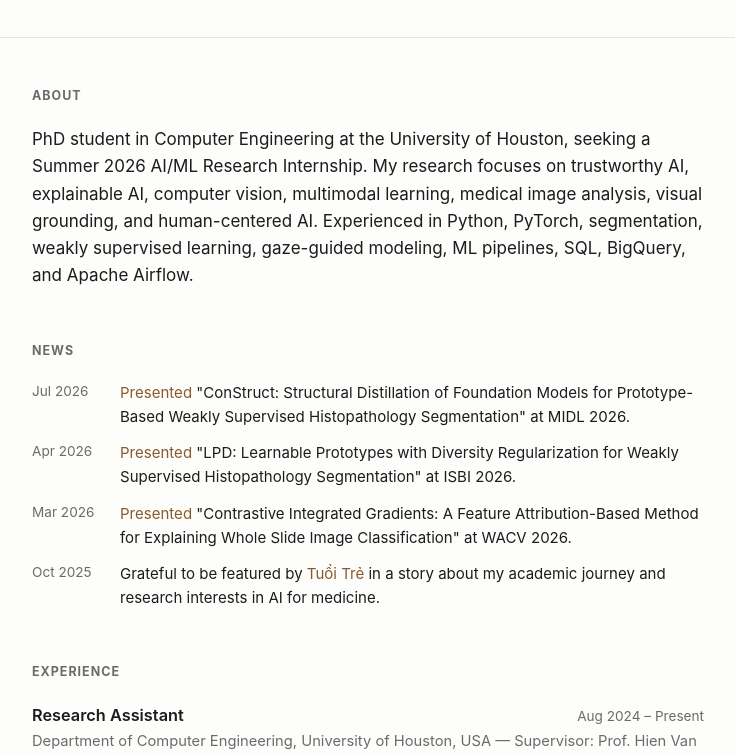
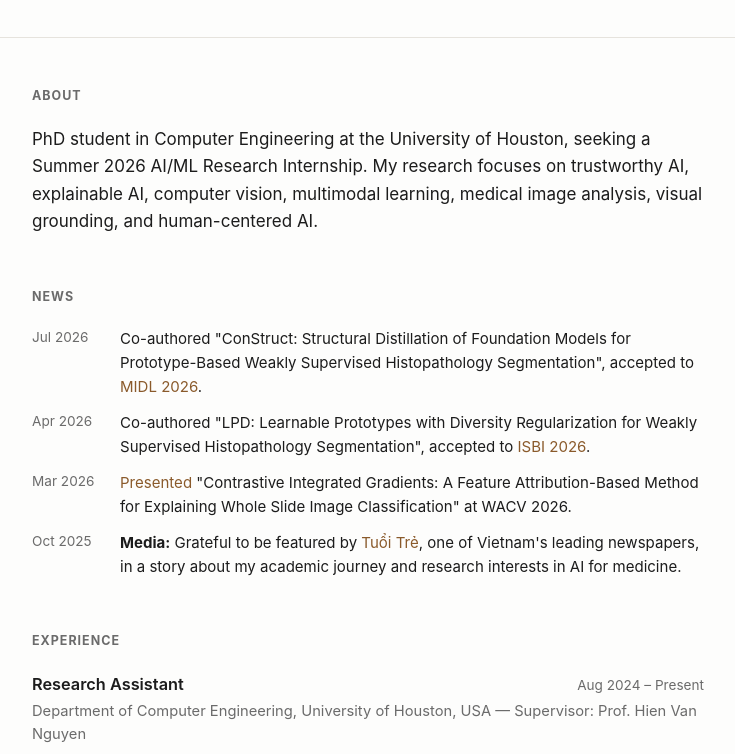
Before and after one commit to maianhpuco/maianhpuco.github.io, a plain HTML site: page index.html in a window 1280 px wide. Shown: the part 274-1028 px from the top of the page, without its empty margins (272-1007 px from the left). Drawn offline with Linux system fonts and the light colour scheme.

Commit message:
Trim About summary and adjust News wording
Removes the tools/skills sentence from the About intro, adds a Media
label to the press mention, and rewords co-authored (not self-presented)
conference papers accordingly.

```diff
--- a/index.html
+++ b/index.html
@@ -34,9 +34,7 @@
     <p>
       PhD student in Computer Engineering at the University of Houston, seeking a Summer 2026 AI/ML
       Research Internship. My research focuses on trustworthy AI, explainable AI, computer vision,
-      multimodal learning, medical image analysis, visual grounding, and human-centered AI. Experienced
-      in Python, PyTorch, segmentation, weakly supervised learning, gaze-guided modeling, ML pipelines,
-      SQL, BigQuery, and Apache Airflow.
+      multimodal learning, medical image analysis, visual grounding, and human-centered AI.
     </p>
   </section>
 
@@ -45,11 +43,11 @@
     <ul class="news">
       <li>
         <span class="news-date">Jul 2026</span>
-        <span class="news-body"><a href="https://2026.midl.io/" target="_blank" rel="noopener">Presented</a> "ConStruct: Structural Distillation of Foundation Models for Prototype-Based Weakly Supervised Histopathology Segmentation" at MIDL 2026.</span>
+        <span class="news-body">Co-authored "ConStruct: Structural Distillation of Foundation Models for Prototype-Based Weakly Supervised Histopathology Segmentation", accepted to <a href="https://2026.midl.io/" target="_blank" rel="noopener">MIDL 2026</a>.</span>
       </li>
       <li>
         <span class="news-date">Apr 2026</span>
-        <span class="news-body"><a href="https://biomedicalimaging.org/2026/" target="_blank" rel="noopener">Presented</a> "LPD: Learnable Prototypes with Diversity Regularization for Weakly Supervised Histopathology Segmentation" at ISBI 2026.</span>
+        <span class="news-body">Co-authored "LPD: Learnable Prototypes with Diversity Regularization for Weakly Supervised Histopathology Segmentation", accepted to <a href="https://biomedicalimaging.org/2026/" target="_blank" rel="noopener">ISBI 2026</a>.</span>
       </li>
       <li>
         <span class="news-date">Mar 2026</span>
@@ -57,7 +55,7 @@
       </li>
       <li>
         <span class="news-date">Oct 2025</span>
-        <span class="news-body">Grateful to be featured by <a href="https://tuoitre.vn/re-tu-kinh-te-qua-ky-thuat-co-gai-viet-gianh-hoc-bong-tien-si-ai-toan-phan-o-my-20251016085305281.htm" target="_blank" rel="noopener">Tuổi Trẻ</a> in a story about my academic journey and research interests in AI for medicine.</span>
+        <span class="news-body"><strong>Media:</strong> Grateful to be featured by <a href="https://tuoitre.vn/re-tu-kinh-te-qua-ky-thuat-co-gai-viet-gianh-hoc-bong-tien-si-ai-toan-phan-o-my-20251016085305281.htm" target="_blank" rel="noopener">Tuổi Trẻ</a>, one of Vietnam's leading newspapers, in a story about my academic journey and research interests in AI for medicine.</span>
       </li>
     </ul>
   </section>
```
